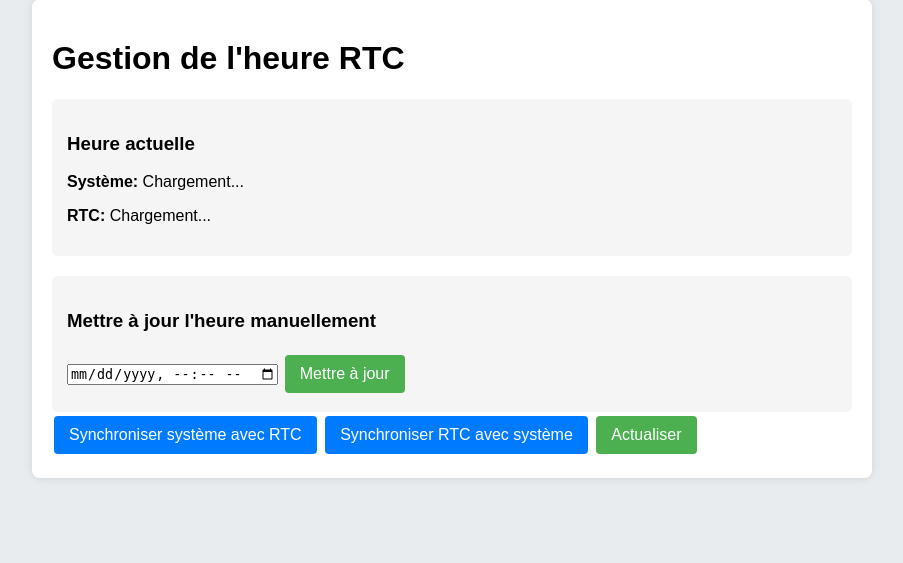
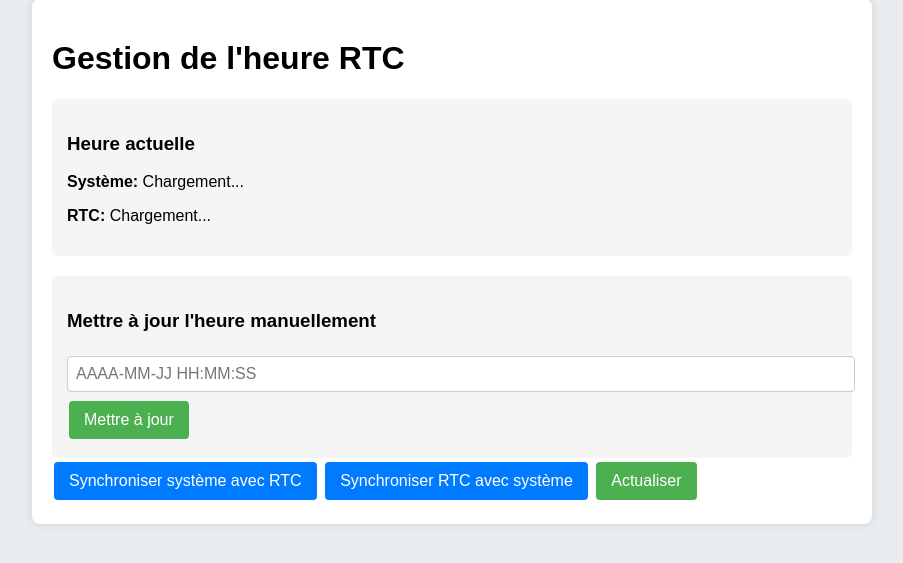
Before and after one commit to raphvsr/automated-hop-dryer, a PHP site: the page made by raspberry pi/web/time_management.php in a window 1280 px wide. Shown: the part 41-604 px from the top of the page, without its empty margins (188-1091 px from the left). Run offline with PHP 8.4, Linux system fonts and the light colour scheme; a user stored in the database is signed in.

Commit message:
Enhance manual time update feature with input validation and styling improvements

```diff
--- a/raspberry pi/web/src/css/time_management.css
+++ b/raspberry pi/web/src/css/time_management.css
@@ -24,6 +24,14 @@ body {
   padding: 15px;
   border-radius: 5px;
   margin-top: 20px;
+}
+.manual-time input {
+  width: 100%;
+  padding: 8px;
+  margin: 5px 0;
+  border: 1px solid #ccc;
+  border-radius: 4px;
+  font-size: 16px;
 }
 .btn-manual {
   background-color: #ff9800;
--- a/raspberry pi/web/src/js/time_management.js
+++ b/raspberry pi/web/src/js/time_management.js
@@ -21,11 +21,18 @@ $(document).ready(function () {
   }
 
   $("#setManualTime").on("click", function () {
-    let manualTime = $("#manual-time-input").val();
-    if (!manualTime) {
-      alert("Veuillez entrer une heure valide.");
+    let manualTime = $("#manual-time-input").val().trim();
+    let dateRegex = /^\d{4}-\d{2}-\d{2} \d{2}:\d{2}:\d{2}$/; // Format: YYYY-MM-DD HH:MM:SS
+
+    if (!dateRegex.test(manualTime)) {
+      alert("Veuillez entrer une date et heure valides (AAAA-MM-JJ HH:MM:SS).");
       return;
     }
+
+    if (
+      !confirm("Voulez-vous vraiment mettre à jour l'heure avec cette valeur ?")
+    )
+      return;
 
     $.post(
       "set_time.php",
--- a/raspberry pi/web/time_management.php
+++ b/raspberry pi/web/time_management.php
@@ -28,7 +28,7 @@ if (!isset($_SESSION['username'])) {
 
       <div class="manual-time">
         <h3>Mettre à jour l'heure manuellement</h3>
-        <input type="datetime-local" id="manual-time-input">
+        <input type="text" id="manual-time-input" placeholder="AAAA-MM-JJ HH:MM:SS">
         <button class="btn btn-manual" id="setManualTime">Mettre à jour</button>
       </div>
 
```
